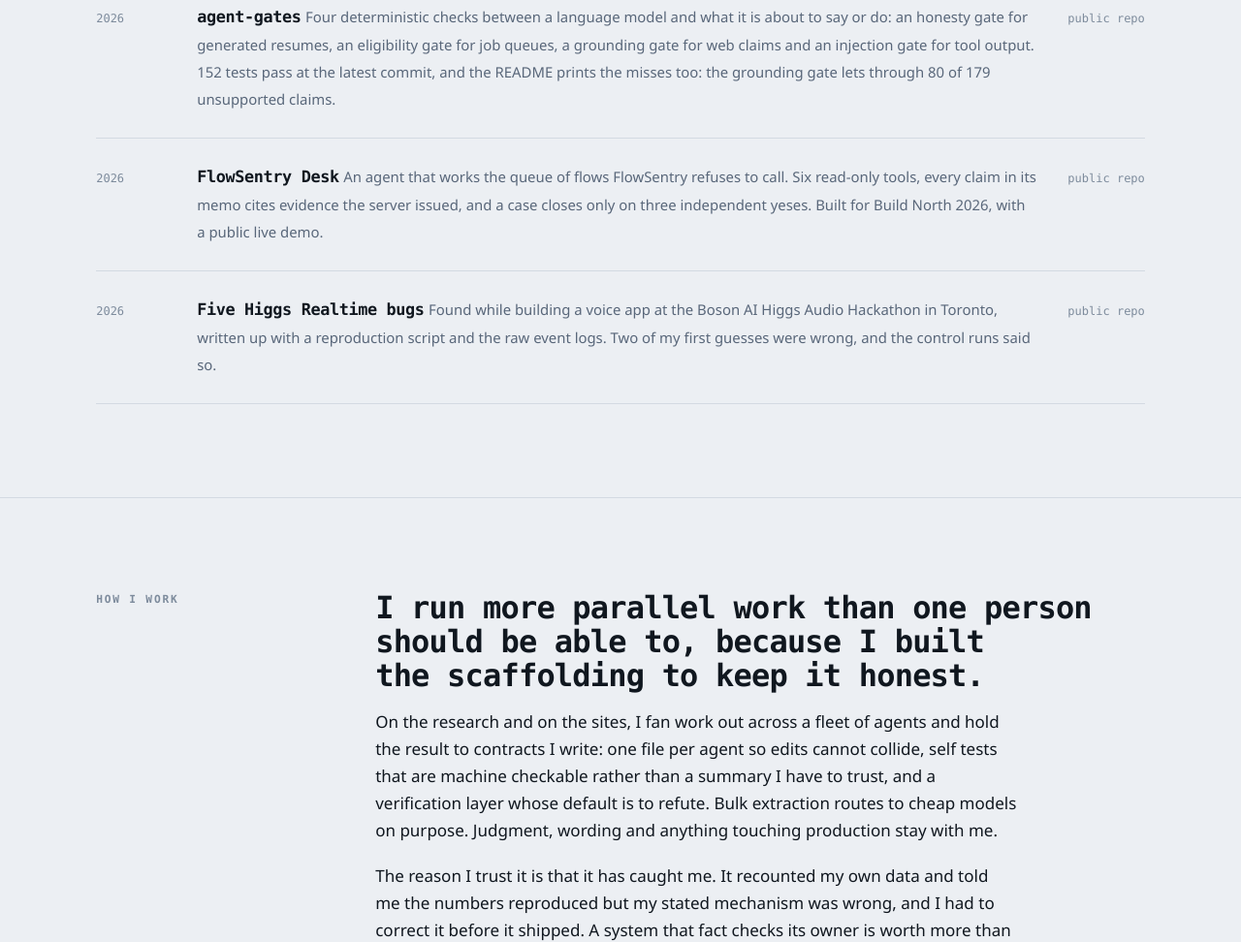
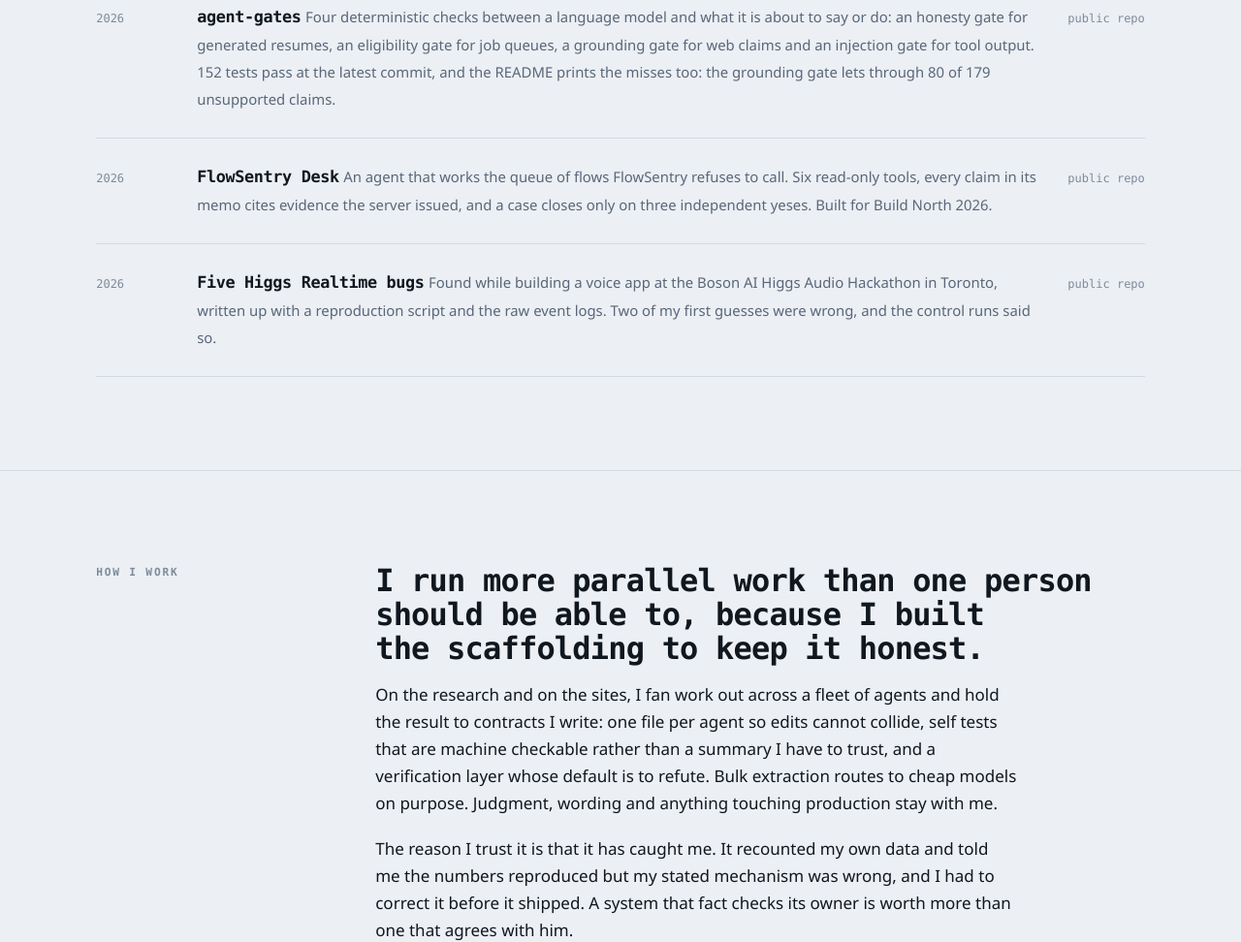
Before and after one commit to Aeripsen/aeripsen.github.io, a plain HTML site: page index.html in a window 1280 px wide. Shown: the part 3541-4513 px from the top of the page at 97% size. Drawn offline with Linux system fonts and the light colour scheme.

Commit message:
Drop the live demo mention: the Hugging Face Space does not resolve

```diff
--- a/index.html
+++ b/index.html
@@ -272,7 +272,7 @@ README prints the misses too: the grounding gate lets through 80 of 179 unsuppor
 <span class="work-title">FlowSentry Desk</span>
 <span class="work-desc">An agent that works the queue of flows FlowSentry refuses to call. Six read-only
 tools, every claim in its memo cites evidence the server issued, and a case closes only on three
-independent yeses. Built for Build North 2026, with a public live demo.</span>
+independent yeses. Built for Build North 2026.</span>
 </span>
 <span class="work-go">public repo</span>
 </a>
```
